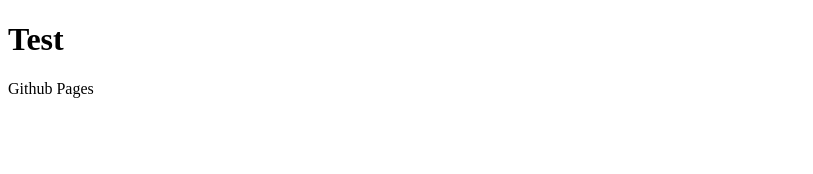
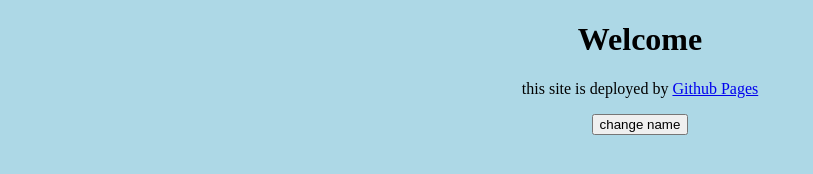
Before and after one commit to aknmjz/aknmjz.github.io, a plain HTML site: page index.html in a window 1280 px wide. Shown: the whole page, without its empty margins (0-813 px from the left). Drawn offline with Linux system fonts and the light colour scheme.

Commit message:
add css and js

```diff
--- a/index.html
+++ b/index.html
@@ -1,14 +1,18 @@
 <!DOCTYPE html>
-<html>
-    <head>
-        <title>Test Github Pages</title>
-    </head>
-    <body>
-        <header>
-            <h1>Test</h1>
-        </header>
-        <footer>
-            <p>Github Pages</p>
-        </footer>
-    </body>
+<html lang="zh-CN">
+
+<head>
+  <meta charset="utf-8">
+  <meta name="viewport" content="width=device-width">
+  <title>Test Github Pages</title>
+  <link href="styles/style.css" rel="stylesheet">
+  <script src="scripts/main.js" defer></script>
+</head>
+
+<body>
+  <h1>Welcome</h1>
+  <p>this site is deployed by <a href="https://pages.github.com/">Github Pages</a></p>
+  <button>change name</button>
+</body>
+
 </html>
--- /dev/null
+++ b/scripts/main.js
@@ -0,0 +1,17 @@
+
+let h1 = document.querySelector("h1");
+if (localStorage.getItem("name")) {
+  let storedName = localStorage.getItem("name");
+  h1.textContent = "Welcome, " + storedName;
+}
+let button = document.querySelector("button");
+button.onclick = () => {
+  let name = prompt("your name is");
+  if(name===null){
+    return;
+  }
+  localStorage.setItem("name", name);
+  if (name) {
+    h1.textContent = "Welcome, " + name;
+  }
+}
--- /dev/null
+++ b/styles/style.css
@@ -0,0 +1,13 @@
+html {
+    background-color: lightblue;
+}
+
+h1,
+p {
+    text-align: center;
+}
+
+button {
+    display: block;
+    margin: 0 auto;
+}
```
